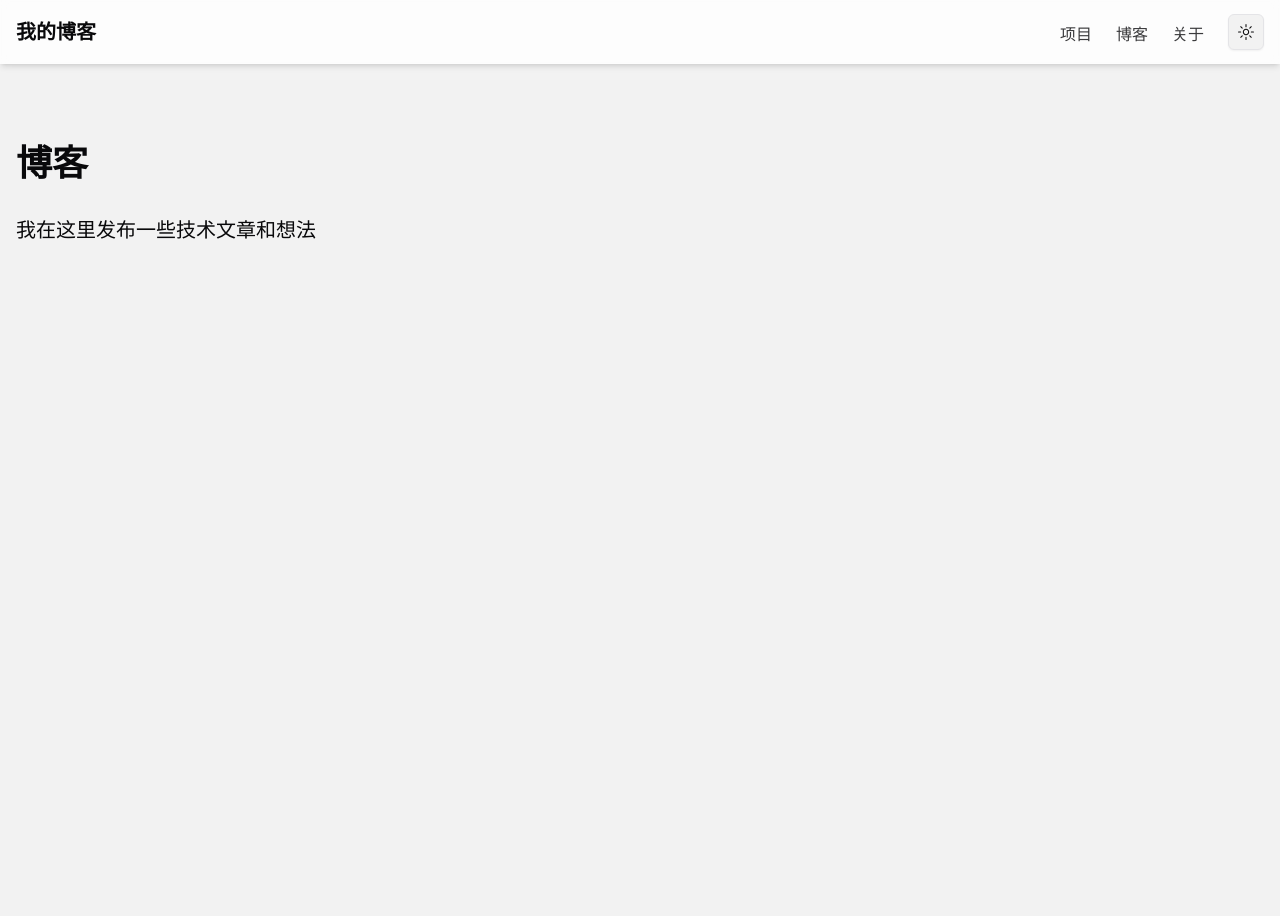
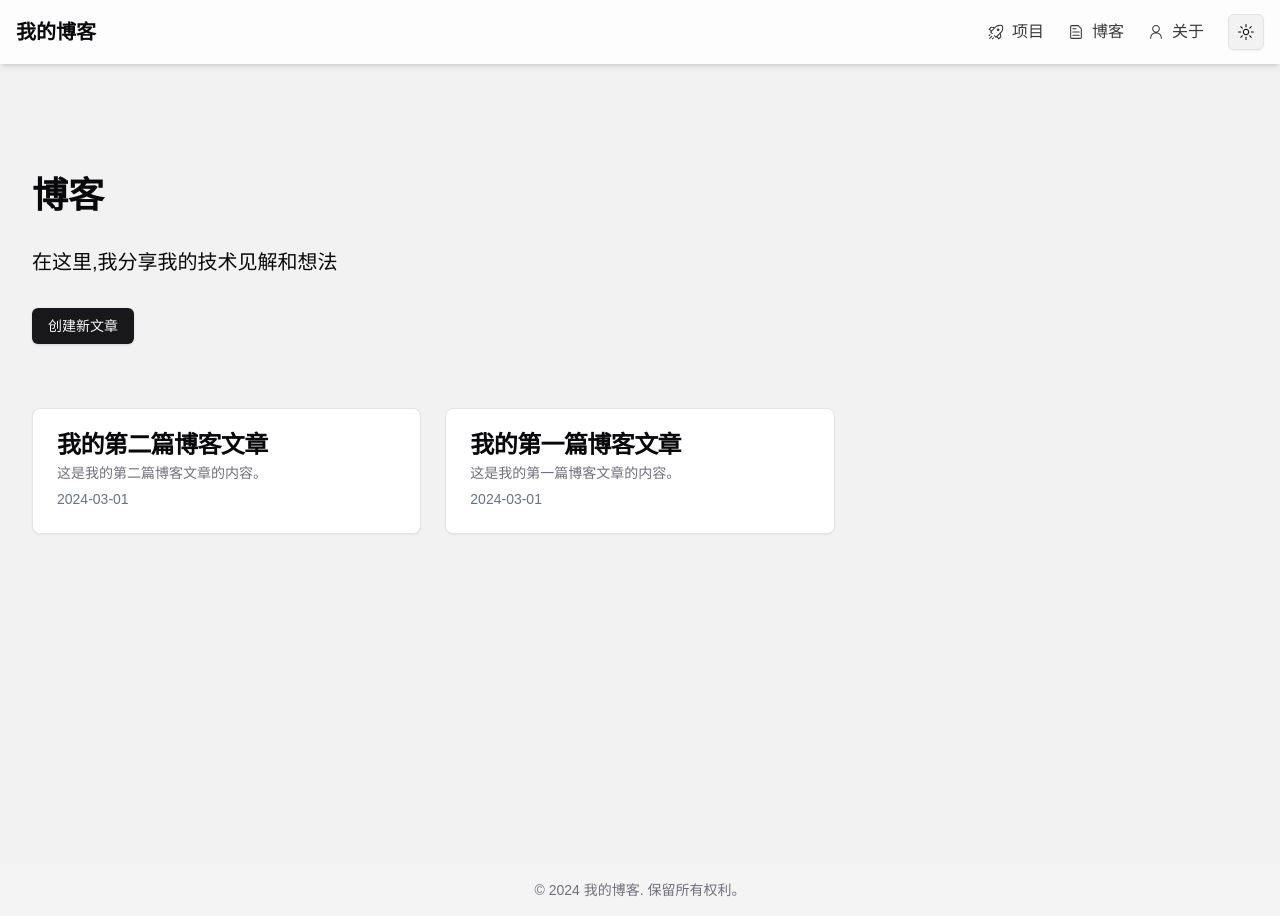
Before and after one commit to orange-office/next-shad-blog-template, a Next.js app: page /blog in a window 1280 px wide. Before the commit the page ends 800 px from the top, so only its background shows below. Built offline with nearby package versions, Linux system fonts and the light colour scheme.

Commit message:
支持MD文件

```diff
--- /dev/null
+++ b/content/posts/first-post.md
@@ -0,0 +1,13 @@
+---
+title: '我的第一篇博客文章'
+date: '2024-03-01'
+excerpt: '这是我的第一篇博客文章的内容。'
+---
+
+这是我的第一篇博客文章的内容。
+
+## 小标题
+
+- 列表项1
+- 列表项2
+- 列表项3
--- /dev/null
+++ b/content/posts/second-post.md
@@ -0,0 +1,13 @@
+---
+title: '我的第二篇博客文章'
+date: '2024-03-01'
+excerpt: '这是我的第二篇博客文章的内容。'
+---
+
+这是我的第二篇博客文章的内容。
+
+## 小标题
+
+- 列表项1
+- 列表项2
+- 列表项3
--- a/package.json
+++ b/package.json
@@ -9,21 +9,27 @@
     "lint": "next lint"
   },
   "dependencies": {
+    "@heroicons/react": "^2.1.5",
     "@radix-ui/react-accordion": "^1.2.1",
     "@radix-ui/react-dropdown-menu": "^2.1.2",
     "@radix-ui/react-icons": "^1.3.0",
     "@radix-ui/react-slot": "^1.1.0",
     "class-variance-authority": "^0.7.0",
     "clsx": "^2.1.1",
+    "date-fns": "^4.1.0",
+    "gray-matter": "^4.0.3",
     "lucide-react": "^0.453.0",
     "next": "14.2.15",
     "next-themes": "^0.3.0",
     "react": "^18",
     "react-dom": "^18",
+    "remark": "^15.0.1",
+    "remark-html": "^16.0.1",
     "tailwind-merge": "^2.5.4",
     "tailwindcss-animate": "^1.0.7"
   },
   "devDependencies": {
+    "@tailwindcss/typography": "^0.5.15",
     "@types/node": "^20",
     "@types/react": "^18",
     "@types/react-dom": "^18",
--- /dev/null
+++ b/src/app/blog/[slug]/page.tsx
@@ -0,0 +1,31 @@
+import { getPostData, getSortedPostsData } from '@/lib/posts'
+import { notFound } from 'next/navigation'
+
+export async function generateStaticParams() {
+  const posts = getSortedPostsData()
+  return posts.map((post) => ({
+    slug: post.id,
+  }))
+}
+
+export default async function BlogPost({ params }: { params: { slug: string } }) {
+  const postData = await getPostData(params.slug)
+
+  if (!postData) {
+    notFound()
+  }
+
+  return (
+    <main className="min-h-screen bg-background text-foreground">
+      <div className="container mx-auto px-4 py-16">
+        <article className="prose lg:prose-xl dark:prose-invert">
+          <h1>{postData.title}</h1>
+          <p className="text-sm text-muted-foreground">
+            发布日期: {postData.date}
+          </p>
+          <div dangerouslySetInnerHTML={{ __html: postData.contentHtml }} />
+        </article>
+      </div>
+    </main>
+  )
+}
--- a/src/app/blog/page.tsx
+++ b/src/app/blog/page.tsx
@@ -1,17 +1,32 @@
-import ProjectCard from '@/components/ProjectCard'
 import BlogCard from '@/components/BlogCard'
+import { Button } from "@/components/ui/button"
+import { getSortedPostsData } from '@/lib/posts'
 
 export default function Blog() {
+  const allPostsData = getSortedPostsData()
+
   return (
     <main className="min-h-screen bg-background text-foreground">
       <div className="container mx-auto px-4 py-16">
-        <div className="flex justify-end mb-4">
-        </div>
-        <section id="home" className="mb-16 mt-20">
+        <section className="mb-16 mt-20">
           <h1 className="text-4xl font-bold mb-8">博客</h1>
-          <p className="text-xl">我在这里发布一些技术文章和想法</p>
+          <p className="text-xl mb-8">在这里,我分享我的技术见解和想法</p>
+          <Button>创建新文章</Button>
         </section>
 
+        <section>
+          <div className="grid grid-cols-1 md:grid-cols-2 lg:grid-cols-3 gap-6">
+            {allPostsData.map((post) => (
+              <BlogCard
+                key={post.id}
+                title={post.title}
+                excerpt={post.excerpt || ''}
+                date={post.date}
+                link={`/blog/${post.id}`}
+              />
+            ))}
+          </div>
+        </section>
       </div>
     </main>
   )
--- a/src/app/layout.tsx
+++ b/src/app/layout.tsx
@@ -16,8 +16,8 @@ const geistMono = localFont({
 });
 
 export const metadata: Metadata = {
-  title: "Create Next App",
-  description: "Generated by create next app",
+  title: "我的博客",
+  description: "一个使用 Next.js 构建的个人博客",
 };
 
 export default function RootLayout({
@@ -26,9 +26,9 @@ export default function RootLayout({
   children: React.ReactNode;
 }>) {
   return (
-    <html lang="en">
+    <html lang="zh">
       <body
-        className={`${geistSans.variable} ${geistMono.variable} antialiased`}
+        className={`${geistSans.variable} ${geistMono.variable} antialiased min-h-screen flex flex-col`}
       >
         <ThemeProvider
           attribute="class"
@@ -37,9 +37,14 @@ export default function RootLayout({
           disableTransitionOnChange
         >
           <NavBar />
-          <main className="min-h-screen bg-background text-foreground">
-            {children}
+          <main className="flex-grow bg-background text-foreground">
+            <div className="container mx-auto px-4 py-8">
+              {children}
+            </div>
           </main>
+          <footer className="bg-muted py-4 text-center text-sm text-muted-foreground">
+            © {new Date().getFullYear()} 我的博客. 保留所有权利。
+          </footer>
         </ThemeProvider>
       </body>
     </html>
--- /dev/null
+++ b/src/app/layouts/blog-layout.tsx
@@ -0,0 +1,40 @@
+import { FC, ReactNode } from 'react'
+import { format } from 'date-fns'
+import { cn } from "@/lib/utils"
+
+interface BlogLayoutProps {
+  children: ReactNode
+  title: string
+  date: Date
+  author: string
+  tags?: string[]
+}
+
+const BlogLayout: FC<BlogLayoutProps> = ({ children, title, date, author, tags }) => {
+  return (
+    <article className="max-w-2xl mx-auto px-4 sm:px-6 lg:px-8 py-12">
+      <header className="mb-8">
+        <h1 className="text-3xl font-semibold mb-3">{title}</h1>
+        <div className="flex items-center text-sm text-muted-foreground mb-3">
+          <time dateTime={date.toISOString()}>{format(date, 'MMMM d, yyyy')}</time>
+          <span className="mx-2">•</span>
+          <span>{author}</span>
+        </div>
+        {tags && tags.length > 0 && (
+          <div className="flex flex-wrap gap-2">
+            {tags.map((tag) => (
+              <span key={tag} className="px-2 py-0.5 bg-secondary text-secondary-foreground rounded-full text-xs">
+                {tag}
+              </span>
+            ))}
+          </div>
+        )}
+      </header>
+      <div className="prose dark:prose-invert max-w-none">
+        {children}
+      </div>
+    </article>
+  )
+}
+
+export default BlogLayout
--- a/src/app/page.tsx
+++ b/src/app/page.tsx
@@ -1,18 +1,21 @@
 import ProjectCard from '@/components/ProjectCard'
 import BlogCard from '@/components/BlogCard'
+import { HomeIcon, RocketLaunchIcon, NewspaperIcon } from '@heroicons/react/24/outline'
+import Link from 'next/link'
 
 export default function Home() {
   return (
     <main className="min-h-screen bg-background text-foreground">
       <div className="container mx-auto px-4 py-16">
-        <div className="flex justify-end mb-4">
-        </div>
         <section id="home" className="mb-16 mt-20">
           <h1 className="text-4xl font-bold mb-8">欢迎来到我的个人网站</h1>
           <p className="text-xl">这里是我展示项目和分享想法的地方。</p>
         </section>
         <section className="mb-16">
-          <h2 className="text-3xl font-bold mt-16 mb-8">正在开发的项目</h2>
+          <h2 className="text-3xl font-bold mt-16 mb-8 flex items-center">
+            <RocketLaunchIcon className="w-8 h-8 mr-2 text-primary" />
+            正在开发的项目
+          </h2>
           <div className="grid grid-cols-1 sm:grid-cols-2 lg:grid-cols-4 gap-6">
             <ProjectCard
               title="项目1"
@@ -29,7 +32,10 @@ export default function Home() {
         </section>
 
         <section>
-          <h2 className="text-3xl font-bold mb-8">最近更新的博客</h2>
+          <h2 className="text-3xl font-bold mb-8 flex items-center">
+            <NewspaperIcon className="w-8 h-8 mr-2 text-primary" />
+            最近更新的博客
+          </h2>
           <div className="grid grid-cols-1 sm:grid-cols-2 lg:grid-cols-4 gap-6">
             <BlogCard
               title="博客文章1"
--- a/src/components/NavBar.tsx
+++ b/src/components/NavBar.tsx
@@ -1,7 +1,7 @@
 'use client'
 
 import { useState, useEffect } from 'react'
-import { MoonIcon, SunIcon } from "@radix-ui/react-icons"
+import { MoonIcon, SunIcon, RocketIcon, FileTextIcon, PersonIcon } from "@radix-ui/react-icons"
 import { useTheme } from "next-themes"
 import { Button } from "@/components/ui/button"
 import Link from 'next/link'
@@ -75,14 +75,17 @@ const NavBar = () => {
             <Link href="/" className="text-xl font-bold text-foreground">
               我的博客
             </Link>
-            <div className="space-x-6">
-              <Link href="/projects" className="text-foreground/80 hover:text-foreground transition-colors">
+            <div className="flex items-center space-x-6">
+              <Link href="/projects" className="text-foreground/80 hover:text-foreground transition-colors flex items-center">
+                <RocketIcon className="mr-2 h-4 w-4" />
                 项目
               </Link>
-              <Link href="/blog" className="text-foreground/80 hover:text-foreground transition-colors">
+              <Link href="/blog" className="text-foreground/80 hover:text-foreground transition-colors flex items-center">
+                <FileTextIcon className="mr-2 h-4 w-4" />
                 博客
               </Link>
-              <Link href="/about" className="text-foreground/80 hover:text-foreground transition-colors">
+              <Link href="/about" className="text-foreground/80 hover:text-foreground transition-colors flex items-center">
+                <PersonIcon className="mr-2 h-4 w-4" />
                 关于
               </Link>
               <ModeToggle />
--- /dev/null
+++ b/src/lib/posts.ts
@@ -0,0 +1,59 @@
+import fs from 'fs'
+import path from 'path'
+import matter from 'gray-matter'
+import { remark } from 'remark'
+import html from 'remark-html'
+
+const postsDirectory = path.join(process.cwd(), 'content/posts')
+
+export function getSortedPostsData() {
+  // 获取 /content/posts 目录下的文件名
+  const fileNames = fs.readdirSync(postsDirectory)
+  const allPostsData = fileNames.map((fileName) => {
+    // 移除文件名中的 ".md" 来获取 id
+    const id = fileName.replace(/\.md$/, '')
+
+    // 读取 markdown 文件作为字符串
+    const fullPath = path.join(postsDirectory, fileName)
+    const fileContents = fs.readFileSync(fullPath, 'utf8')
+
+    // 使用 gray-matter 解析 post 元数据部分
+    const matterResult = matter(fileContents)
+
+    // 将数据与 id 组合
+    return {
+      id,
+      excerpt: matterResult.data.excerpt || '',
+      ...(matterResult.data as { date: string; title: string; excerpt?: string })
+    }
+  })
+  // 按日期排序
+  return allPostsData.sort((a, b) => {
+    if (a.date < b.date) {
+      return 1
+    } else {
+      return -1
+    }
+  })
+}
+
+export async function getPostData(id: string) {
+  const fullPath = path.join(postsDirectory, `${id}.md`)
+  const fileContents = fs.readFileSync(fullPath, 'utf8')
+
+  // 使用 gray-matter 解析 post 元数据部分
+  const matterResult = matter(fileContents)
+
+  // 使用 remark 将 markdown 转换为 HTML 字符串
+  const processedContent = await remark()
+    .use(html)
+    .process(matterResult.content)
+  const contentHtml = processedContent.toString()
+
+  // 将数据与 id 和 contentHtml 组合
+  return {
+    id,
+    contentHtml,
+    ...(matterResult.data as { date: string; title: string })
+  }
+}
--- a/tailwind.config.ts
+++ b/tailwind.config.ts
@@ -80,6 +80,9 @@ const config: Config = {
   		}
   	}
   },
-  plugins: [require("tailwindcss-animate")],
+  plugins: [
+    require("tailwindcss-animate"),
+    require('@tailwindcss/typography'),
+  ],
 };
 export default config;
```
Also changed, not shown: src/content/posts/nextjs.md (deleted, +0 -37 lines), 1 other file (tests, documents, lock files or other folders).
